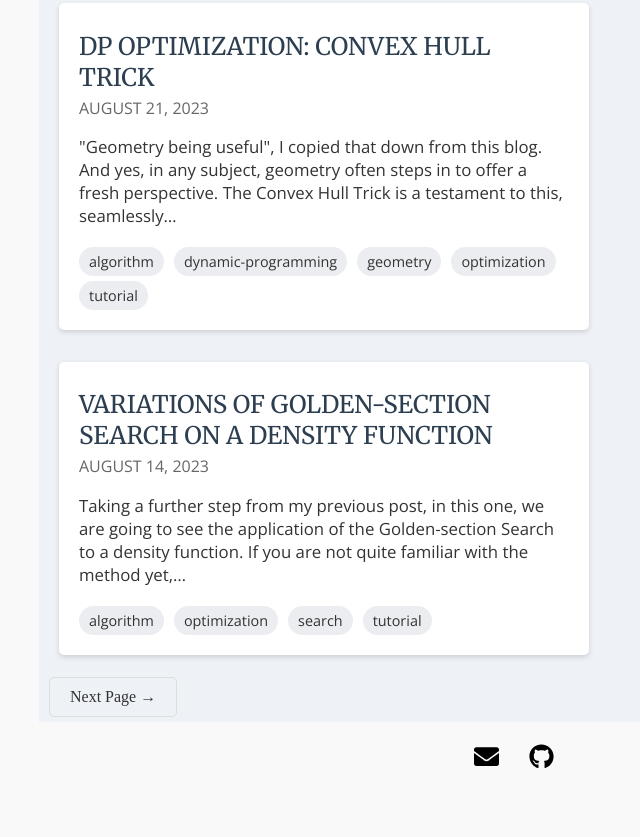
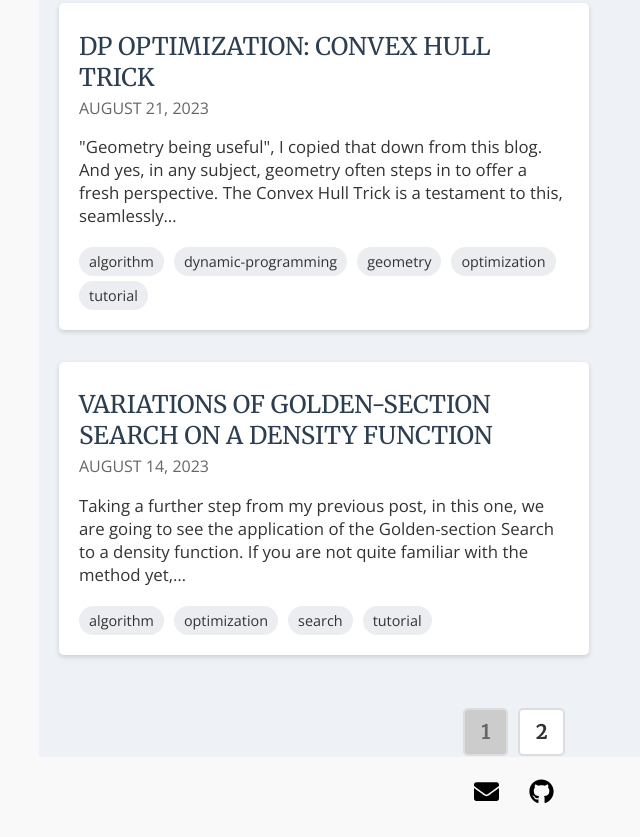
Before and after one commit to bukanyohandi/personal-website, a Gatsby site: page /blog in a window 1280 px wide. Shown: the part 765-1602 px from the top of the page, without its empty margins (126-766 px from the left). Before the commit the page ends 1567 px from the top, so only its background shows below. Built offline with nearby package versions, Linux system fonts and the light colour scheme; Gatsby itself is replaced by a stand-in of ours; some packages are replaced by stand-ins of ours.

Commit message:
Refactor button style for pagination

```diff
--- a/src/templates/blogListTemplate.js
+++ b/src/templates/blogListTemplate.js
@@ -30,36 +30,53 @@ const Container = styled.div`
 
 const ButtonContainer = styled.div`
   display: flex;
-  justify-content: space-between; // This will push children to the opposite sides
+  justify-content: center;
   align-items: center;
   height: 50px;
   width: 100%;
-  margin: -35px 0 0 0;
-  padding: 0 10px; // adding horizontal padding
   border: ${EDIT_MODE ? "1px solid" : "none"};
 `;
 
-const PaginationLink = styled(Link)`
-  margin: 25px 0;
-  padding: 10px 20px;
+const PageButton = styled(Link)`
+  margin: 0 5px;
+  padding: 10px 16px;
+  font-family: "Merriweather", serif;
+  font-size: 1.2em;
   text-decoration: none;
   color: #333;
-  border: 1px solid #ddd;
+  background-color: #fff;
+  border: 2px solid #ddd;
   border-radius: 5px;
+  font-weight: bold; /* Make text bold for better visibility */
   transition: background-color 0.3s;
+  cursor: pointer;
 
   &:hover {
     background-color: #f6f6f6;
   }
 
-  &[rel="prev"] {
-    float: left;
-  }
-
-  &[rel="next"] {
-    float: right;
+  &.disabled {
+    pointer-events: none;
+    background-color: #ccc;
+    color: #666;
   }
 `;
+
+const renderPageButtons = (currentPage, numPages) => {
+  const buttons = [];
+  for (let i = 1; i <= numPages; i++) {
+    buttons.push(
+      <PageButton
+        key={i}
+        to={i === 1 ? "/blog" : `/blog/${i}`}
+        className={i === currentPage ? "disabled" : ""} // Add the "disabled" class conditionally
+      >
+        {i}
+      </PageButton>
+    );
+  }
+  return buttons;
+};
 
 const LeftContainer = styled.div`
   display: inline-block;
@@ -86,6 +103,7 @@ const RightContainer = styled.div`
   @media only screen and (max-width: 800px) {
     width: 100%;
     padding: 10px;
+    margin: 0 0 25px 0;
   }
 `;
 
@@ -255,16 +273,7 @@ const BlogPage = ({ data, pageContext }) => {
           <TagsComponent />
         </RightContainer>
         <ButtonContainer>
-          {!isFirst && (
-            <PaginationLink to={prevPage} rel="prev">
-              ← Previous Page
-            </PaginationLink>
-          )}
-          {!isLast && (
-            <PaginationLink to={nextPage} rel="next">
-              Next Page →
-            </PaginationLink>
-          )}
+          {renderPageButtons(currentPage, numPages)}
         </ButtonContainer>
       </Container>
     </Layout>
```
